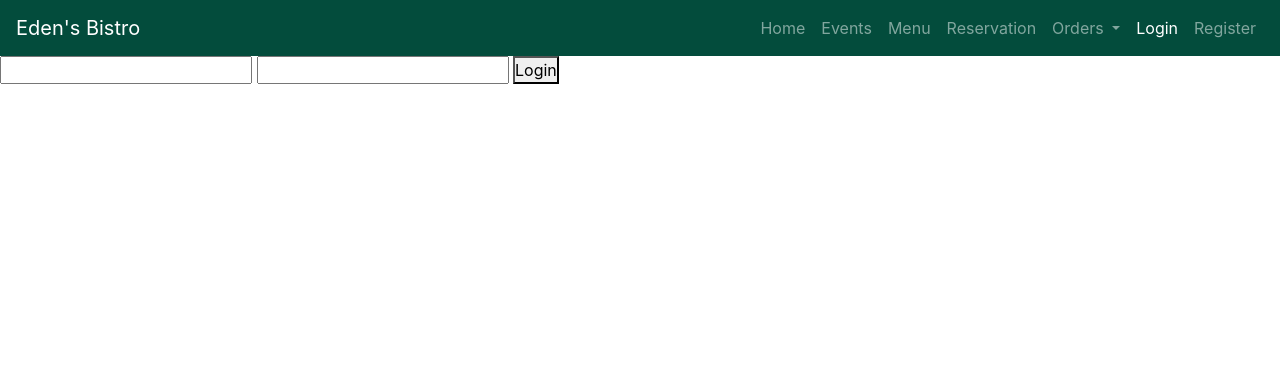
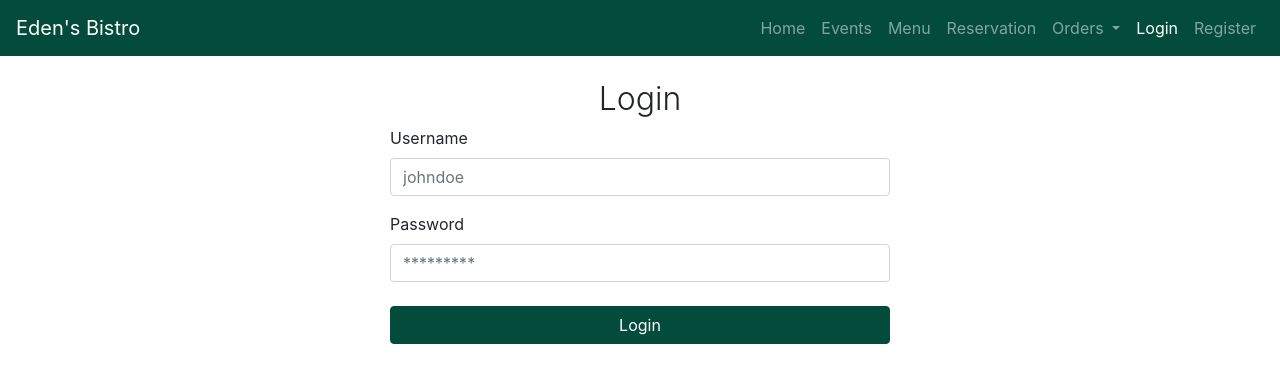
Before and after one commit to mtapiacs/Edens-Bistro, a PHP site: page /login.php in a window 1280 px wide. Shown: the top 383 px of the page. Run offline with PHP 8.4, Linux system fonts and the light colour scheme.

Commit message:
Register in progress and login complete

```diff
--- a/css/main.css
+++ b/css/main.css
@@ -18,6 +18,13 @@ body {
     padding: 5rem 0 0 0;
 }
 
+/* For Alerts */
+.notice {
+    width: 90%;
+    max-width: 500px;
+    margin: 2em auto 0 auto;
+}
+
 .bg-main-green {
     background-color: #034c3c;
 }
@@ -35,6 +42,7 @@ body {
     color: #902923;
 }
 
+/* Buttons */
 .btn-site-main {
     color: white !important;
     background-color: #034c3c !important;
--- a/login.php
+++ b/login.php
@@ -1,22 +1,11 @@
 <?php
 include_once "./includes/header.php";
-?>
 
-<h1>
-    <center>Login</center>
-</h1>
-<main>
-    <form action="<?php $_SERVER["PHP_SELF"] ?>" method="POST">
-        <input id="username" name="username" type="text" required />
-        <input id="password" name="password" type="password" required />
-        <button name="login-form" type="submit">Login</button>
-    </form>
-    <?php
 if (isset($_POST["login-form"])) {
     $username = $_POST["username"];
     $password = $_POST["password"];
 
-        $acceptedUsername = "ddec";
+    $acceptedUsername = "ddec"; // TODO: Compare Against DB
     $acceptedPassword = "password";
 
     if ($username === $acceptedUsername && $password === $acceptedPassword) {
@@ -24,8 +13,26 @@ include_once "./includes/header.php";
         $_SESSION["userId"] = $username; //* Would use user id
         header("Location: index.php");
     } else {
-            echo "No dice";
+        $error = array("message" => "Wrong Username Or Password!", "wrongUsername" => $username, "wrongPassword" => $password);
     }
+}
+?>
+<main class="main-container">
+    <h2 class="page-header">Login</h2>
+    <form action="<?php $_SERVER["PHP_SELF"] ?>" method="POST" class="form-container mx-auto mb-4">
+        <div class="form-group">
+            <label for="username">Username</label>
+            <input value="<?php echo isset($error) ? $error["wrongUsername"] : '' ?>" id="username" name="username" type="text" class="form-control" placeholder="johndoe" required />
+        </div>
+        <div class="form-group mb-4">
+            <label for="password">Password</label>
+            <input value="<?php echo isset($error) ? $error["wrongPassword"] : '' ?>" id="password" name="password" type="password" class="form-control" placeholder="*********" required />
+        </div>
+        <button class="btn btn-block btn-site-main" name="login-form" type="submit">Login</button>
+    </form>
+    <?php
+    if (isset($error)) {
+        echo "<div class='alert alert-danger notice' role='alert'>{$error['message']}</div>";
     }
     ?>
 </main>
```
Also changed, not shown: register.php (+29 -2 lines). Lines whose indentation alone changed are shown as unchanged.
